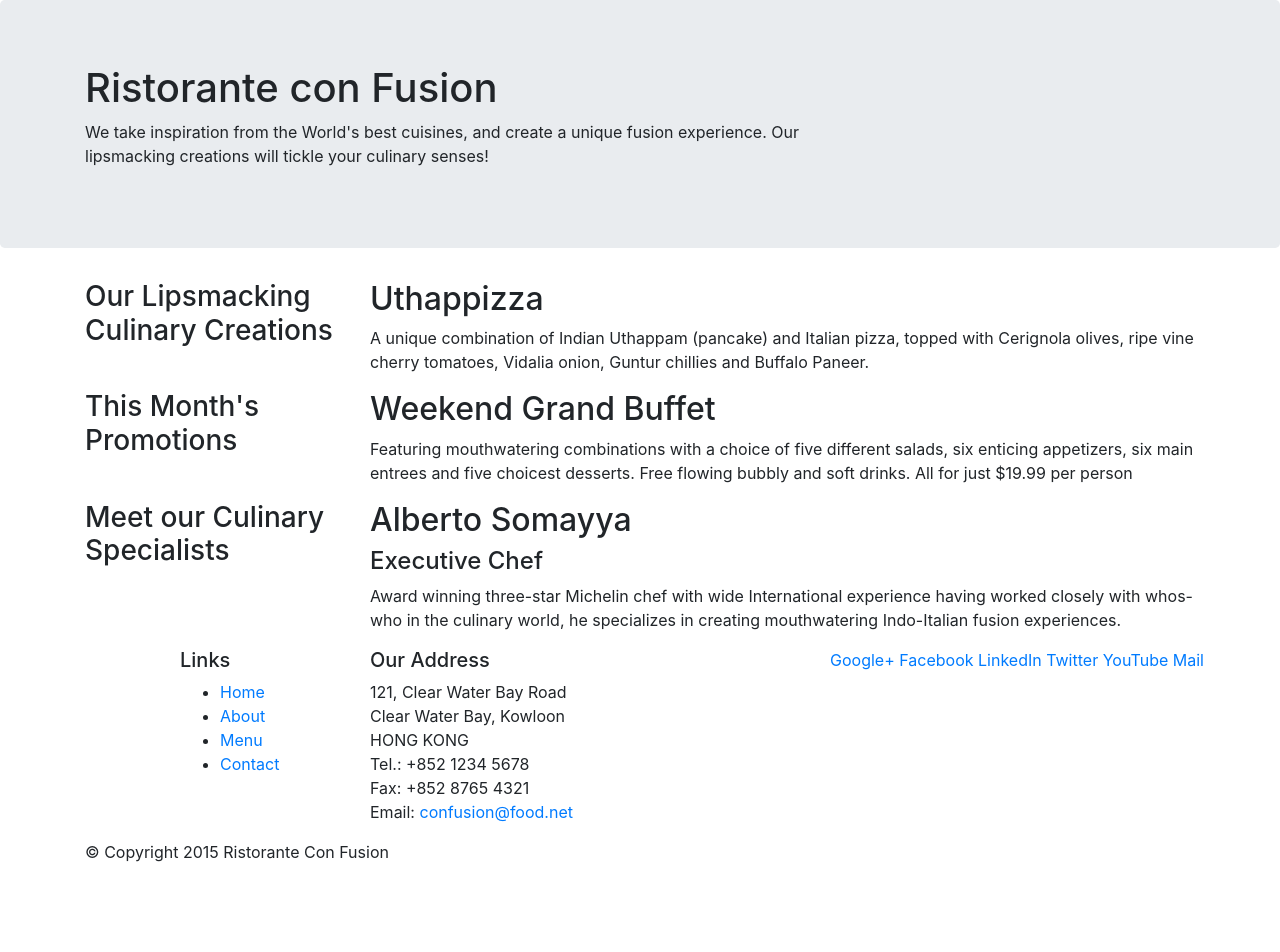
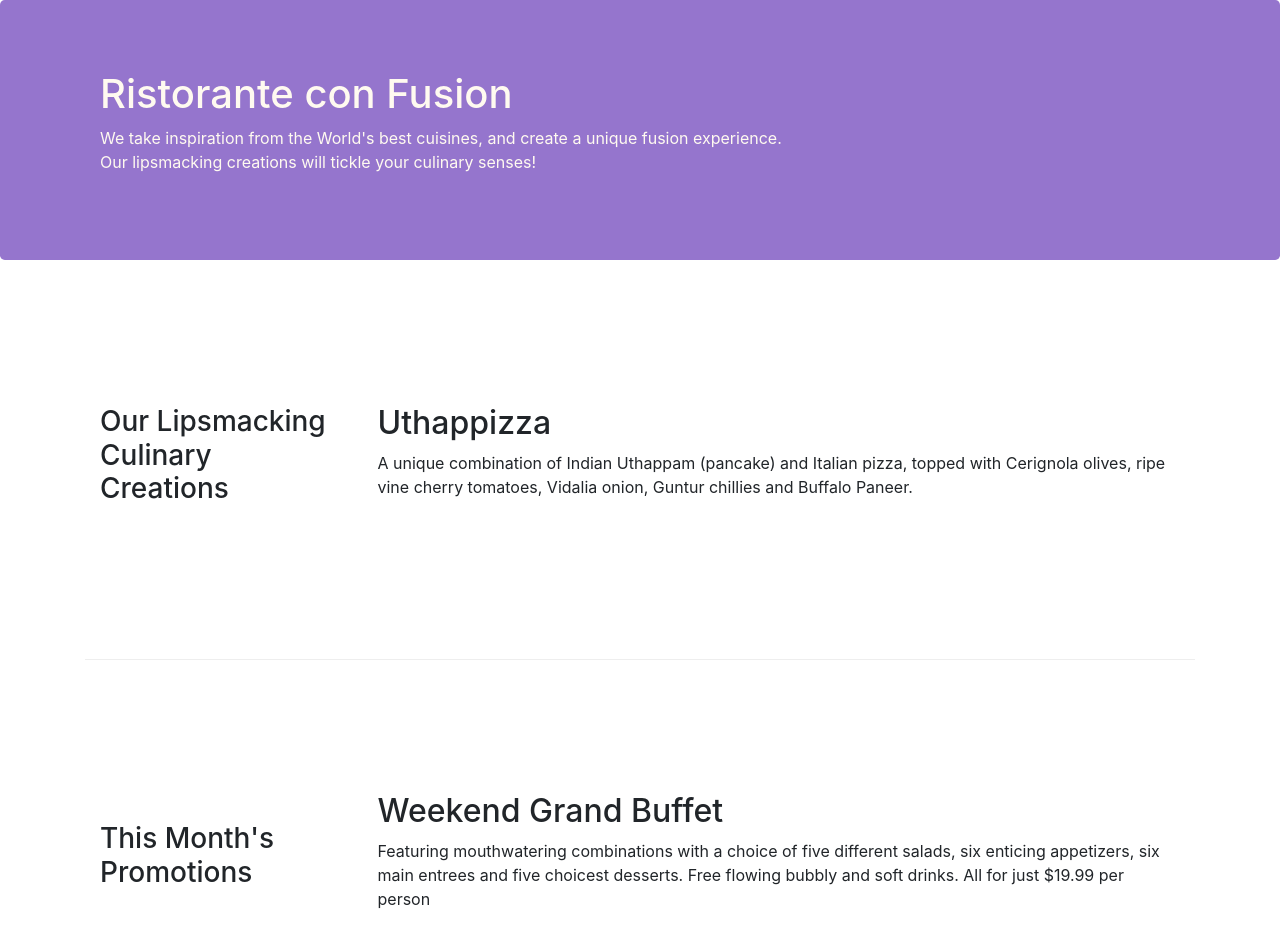
Before and after one commit to mariamio/conFusion, a website: page index.html in a window 1280 px wide. Shown: the top 952 px of the page. Before the commit the page ends 880 px from the top, so only its background shows below. Drawn offline with nearby package versions, Linux system fonts and the light colour scheme.

Commit message:
Bootstrap Grid. Part 2

```diff
--- /dev/null
+++ b/css/styles.css
@@ -0,0 +1,30 @@
+.row-header{
+    margin:0px auto;
+    padding:0px;
+}
+
+.row-content {
+    margin:0px auto;
+    padding: 50px 0px 50px 0px;
+    border-bottom: 1px ridge;
+    min-height:400px;
+}
+
+.footer{
+    background-color: #D1C4E9;
+    margin:0px auto;
+    padding: 20px 0px 20px 0px;
+}
+
+.jumbotron {
+    padding:70px 30px 70px 30px;
+    margin:0px auto;
+    background: #9575CD ;
+    color:floralwhite;
+}
+
+address{
+    font-size:80%;
+    margin:0px;
+    color:#0f0f0f;
+}
--- a/index.html
+++ b/index.html
@@ -9,7 +9,7 @@
 
      <!-- Bootstrap CSS -->
      <link rel="stylesheet" href="node_modules/bootstrap/dist/css/bootstrap.min.css">
-
+     <link href="css/styles.css" rel="stylesheet">
     <title>Ristorante Con Fusion</title>
 </head>
 
@@ -17,7 +17,7 @@
 
     <header class="jumbotron">
         <div class="container">
-            <div class="row">
+            <div class="row row-header">
                 <div class="col-12 col-sm-8">
                     <h1>Ristorante con Fusion</h1>
                     <p>We take inspiration from the World's best cuisines, and create a unique fusion experience. Our lipsmacking creations will tickle your culinary senses!</p>
@@ -29,18 +29,18 @@
     </header>
 
     <div class="container">
-        <div class="row">
-            <div class="col-sm-4 push-sm-8 col-md-3 push-md-9">
+        <div class="row row-content align-items-center">
+            <div class="col-sm-4 col-md-3 flex-last">
                 <h3>Our Lipsmacking Culinary Creations</h3>
             </div>
-            <div class="col-sm pull-sm-4 col-md pull-md-3">
+            <div class="col-sm col-md flex-first">
                 <h2>Uthappizza</h2>
                 <p>A unique combination of Indian Uthappam (pancake) and Italian pizza, topped with Cerignola olives, ripe vine cherry tomatoes, Vidalia onion, Guntur chillies and Buffalo Paneer.</p>
             </div>
         </div>
 
 
-        <div class="row">
+        <div class="row row-content align-items-center">
             <div class="col-sm-4 col-md-3">
                 <h3>This Month's Promotions</h3>
             </div>
@@ -50,11 +50,11 @@
             </div>
         </div>
 
-        <div class="row">
-            <div class="col-sm-4 push-sm-8 col-md-3 push-md-9">
+        <div class="row row-content align-items-center">
+            <div class="col-sm-4 col-md-3 flex-last">
                 <h3>Meet our Culinary Specialists</h3>
             </div>
-            <div class="col-sm pull-sm-4 col-md pull-md-3">
+            <div class="col-sm col-md flex-first">
                 <h2>Alberto Somayya</h2>
                 <h4>Executive Chef</h4>
                 <p>Award winning three-star Michelin chef with wide International experience having worked closely with whos-who in the culinary world, he specializes in creating mouthwatering Indo-Italian fusion experiences. </p>
@@ -62,12 +62,12 @@
         </div>
     </div>
 
-    <footer>
+    <footer class="footer">
         <div class="container">
             <div class="row">
                 <div class="col-5 offset-1 col-sm-2">
                     <h5>Links</h5>
-                    <ul>
+                    <ul class="list-unstyled">
                         <li><a href="#">Home</a></li>
                         <li><a href="#">About</a></li>
                         <li><a href="#">Menu</a></li>
@@ -85,8 +85,8 @@
 		              Email: <a href="mailto:confusion@food.net">confusion@food.net</a>
 		           </address>
                 </div>
-                <div col col-sm-4>
-                    <div>
+                <div class="col col-sm-4 align-self-center">
+                    <div style="text-align:center">
                         <a href="http://google.com/+">Google+</a>
                         <a href="http://www.facebook.com/profile.php?id=">Facebook</a>
                         <a href="http://www.linkedin.com/in/">LinkedIn</a>
@@ -96,7 +96,7 @@
                     </div>
                 </div>
            </div>
-           <div class="row">
+           <div class="row justify-content-center">
                 <div class="col-auto">
                     <p>© Copyright 2015 Ristorante Con Fusion</p>
                 </div>
```
